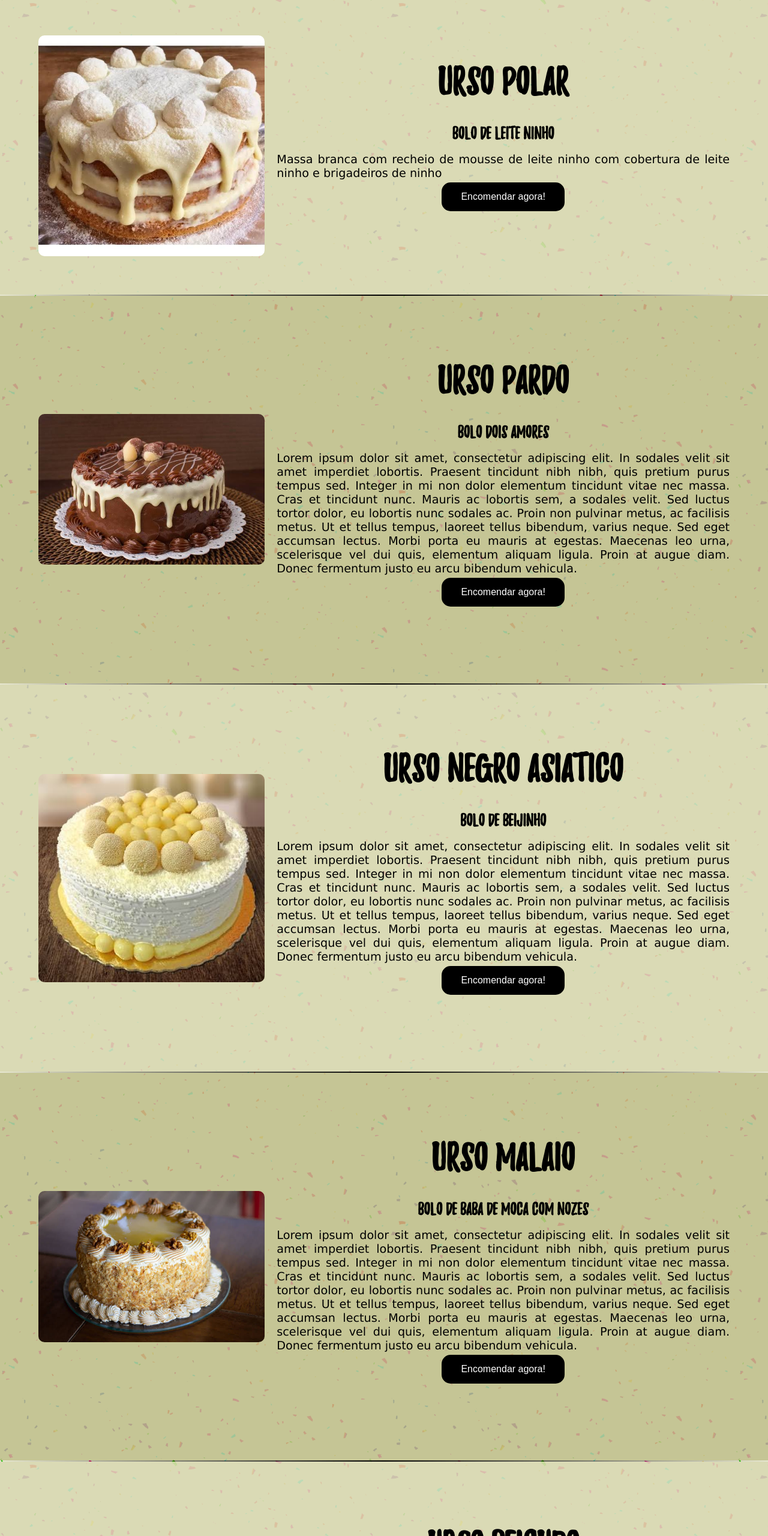
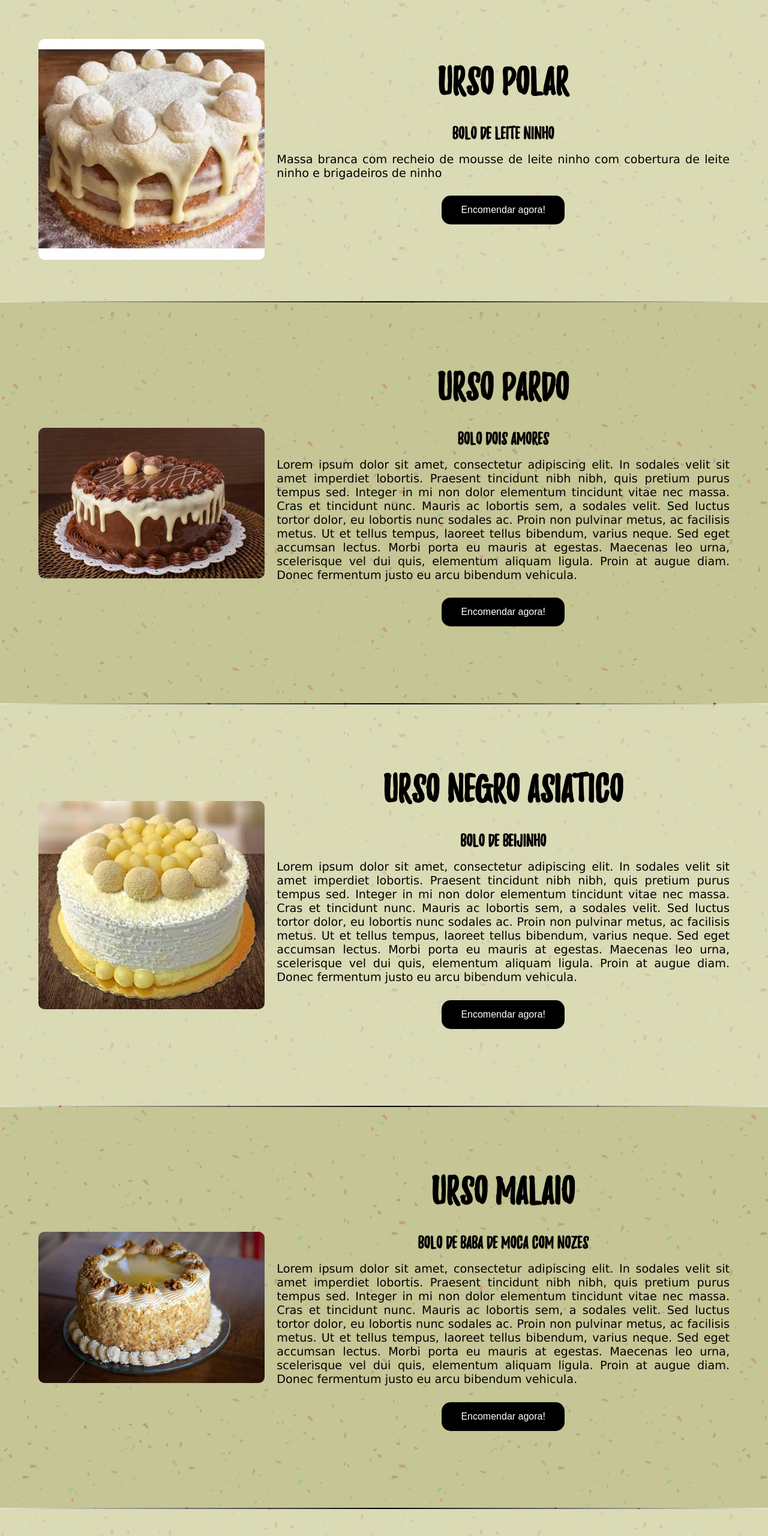
Before and after one commit to Lgbarros/bearcake, a plain HTML site: page index.html in a window 1280 px wide. Shown: the part 933-3493 px from the top of the page at 60% size. Drawn offline with Linux system fonts and the light colour scheme.

```diff
--- a/css/style.css
+++ b/css/style.css
@@ -228,6 +228,7 @@
 
 .botao {
     text-align: center;
+    padding-top: 3%;
 }
 
 .button {
--- a/index.html
+++ b/index.html
@@ -44,7 +44,7 @@
         </section>
 
         <!-- Urso Polar -->
-        <section class="ursos" id="pardo">
+        <section class="ursos" id="polar">
             <div class="imagemproduto">
                 <img src="./img/bolos/leite-ninho.jpeg">
             </div>
@@ -62,7 +62,7 @@
         <div class="separador"></div>
 
         <!-- Urso Pardo -->
-        <section class="ursos2">
+        <section class="ursos2" id="pardo">
             <div class="imagemproduto">
                 <img src="./img/bolos/dois amores.jpeg">
             </div>
@@ -81,7 +81,7 @@
         <div class="separador"></div>
 
         <!-- Urso Negro Asiático -->
-        <section class="ursos">
+        <section class="ursos" id="asiatico">
             <div class="imagemproduto">
                 <img src="./img/bolos/beijinho.jpeg">
             </div>
@@ -100,7 +100,7 @@
         <div class="separador"></div>
 
         <!-- Urso Malaio -->
-        <section class="ursos2">
+        <section class="ursos2" id="malaio">
             <div class="imagemproduto">
                 <img src="./img/bolos/baba-de-moca.jpeg">
             </div>
@@ -119,7 +119,7 @@
         <div class="separador"></div>
 
         <!-- Urso Beiçudo -->
-        <section class="ursos">
+        <section class="ursos" id="beicudo">
             <div class="imagemproduto">
                 <img src="./img/bolos/sensacao.jpeg">
             </div>
@@ -137,7 +137,7 @@
         <div class="separador"></div>
 
         <!-- Urso de Óculos -->
-        <section class="ursos2">
+        <section class="ursos2" id="oculos">
                 <div class="imagemproduto">
                     <img src="./img/bolos/cenoura.jpeg">
                 </div>
```
